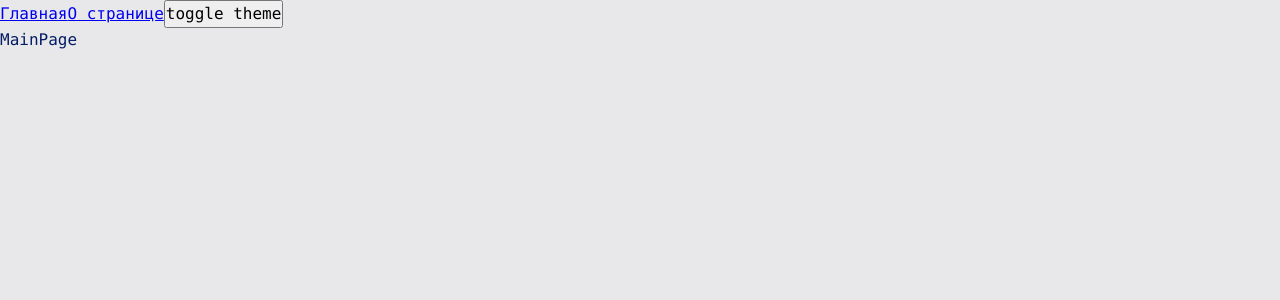
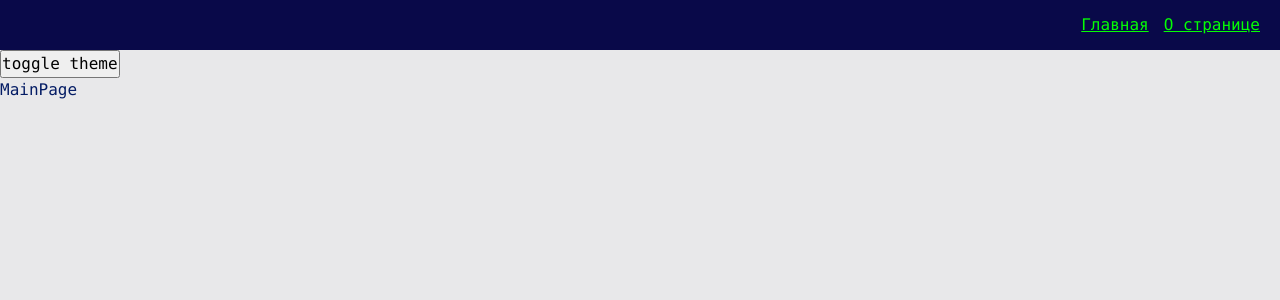
Before and after one commit to ivmuratov/frontend-course, a React app: page / in a window 1280 px wide. Shown: the top 300 px of the page. Built offline with nearby package versions, Linux system fonts and the light colour scheme.

Commit message:
add widgets/Navbar, shared/ui/AppLink

```diff
--- a/src/app/App.tsx
+++ b/src/app/App.tsx
@@ -1,17 +1,16 @@
 import { FC } from "react";
-import { Link } from "react-router-dom";
 import './styles/index.scss';
 import { useTheme } from "app/providers/ThemeProvider";
 import { classNames } from "shared/lib/classNames/classNames";
 import { AppRouter } from "app/providers/router";
+import { NavBar } from "widgets/Navbar";
 
 const App: FC = () => {
     const { theme, toggleTheme } = useTheme();
 
     return (
         <div className={classNames('app', {}, [theme])}>
-            <Link to='/'>Главная</Link>
-            <Link to='/about'>О странице</Link>
+            <NavBar />
             <button onClick={toggleTheme}>toggle theme</button>
             <AppRouter />
         </div>
--- a/src/app/styles/themes/dark.scss
+++ b/src/app/styles/themes/dark.scss
@@ -1,6 +1,9 @@
 .app.dark {
     --bg-color: #090949;
+    --inverted-bg-color: #e8e8ea;
 
     --primary-color: #049604;
     --secondary-color: #04ff04;
+    --inverted-primary-color: #041c65;
+    --inverted-secondary-color: #034dec;
 }
--- a/src/app/styles/themes/light.scss
+++ b/src/app/styles/themes/light.scss
@@ -1,6 +1,9 @@
 .app.light {
     --bg-color: #e8e8ea;
+    --inverted-bg-color: #090949;
 
     --primary-color: #041c65;
-    --secondary-color: #0449e0;
+    --secondary-color: #034dec;
+    --inverted-primary-color: #049604;
+    --inverted-secondary-color: #04ff04;
 }
--- a/src/app/styles/variables/global.scss
+++ b/src/app/styles/variables/global.scss
@@ -8,4 +8,7 @@
     --font-size-l: 24px;
     --font-line-l: 32px;
     --font-l: var(--font-size-l) / var(--font-line-l) var(--font-family-main);
+
+    //размеры
+    --navbar-height: 50px;
 }
--- a/src/shared/lib/classNames/classNames.ts
+++ b/src/shared/lib/classNames/classNames.ts
@@ -1,9 +1,9 @@
 type Mods = Record<string, string | boolean>
 
-export const classNames = (cls: string, mods: Mods, additional: string[]): string => {
+export const classNames = (cls: string, mods: Mods = {}, additional: string[] = []): string => {
     return [
         cls,
-        ...additional,
+        ...additional.filter(Boolean),
         ...Object.entries(mods).filter(([className, value]) => value)
             .map(([className]) => className),
     ].join(' ');
--- /dev/null
+++ b/src/shared/ui/AppLink/AppLink.module.scss
@@ -0,0 +1,11 @@
+.AppLink {
+    color: var(--primary-color);
+}
+
+.primary {
+    color: var(--primary-color);
+}
+
+.secondary {
+    color: var(--inverted-secondary-color)
+}
--- /dev/null
+++ b/src/shared/ui/AppLink/AppLink.tsx
@@ -0,0 +1,26 @@
+import { FC } from 'react'
+import { Link, LinkProps } from 'react-router-dom';
+import { classNames } from 'shared/lib/classNames/classNames';
+import cls from './AppLink.module.scss';
+
+export enum AppLinkTheme {
+    PRIMARY = 'primary',
+    SECONDARY = 'secondary',
+};
+
+interface AppLinkProps {
+  className?: string;
+  theme?: AppLinkTheme;
+}
+
+export const AppLink: FC<AppLinkProps & LinkProps> = ({ className,
+    children,
+    to,
+    theme = AppLinkTheme.PRIMARY,
+    ...props }) => {
+  return(
+   <Link className={classNames(cls.AppLink, {}, [className, cls[theme]])} to={to} {...props}>
+        {children}
+   </Link>
+  );
+};
--- /dev/null
+++ b/src/widgets/Navbar/index.ts
@@ -0,0 +1,3 @@
+import { NavBar } from "./ui/NavBar";
+
+export { NavBar };
--- /dev/null
+++ b/src/widgets/Navbar/ui/Navbar.module.scss
@@ -0,0 +1,16 @@
+.Navbar {
+    width: 100%;
+    height: var(--navbar-height);
+    background: var(--inverted-bg-color);
+    display: flex;
+    align-items: center;
+    padding: 20px;
+
+    .links {
+        margin-left: auto;
+    }
+
+    .mainLink {
+        margin-right: 15px;
+    }
+}
--- /dev/null
+++ b/src/widgets/Navbar/ui/Navbar.tsx
@@ -0,0 +1,23 @@
+import { FC } from 'react'
+import { classNames } from 'shared/lib/classNames/classNames';
+import { AppLink, AppLinkTheme } from 'shared/ui/AppLink/AppLink';
+import cls from './Navbar.module.scss';
+
+interface NavbarProps {
+    className?: string,
+}
+
+export const NavBar: FC<NavbarProps> = ({ className }) => {
+  return (
+    <div className={classNames(cls.Navbar, {}, [className])}>
+      <div className={cls.links}>
+        <AppLink theme={AppLinkTheme.SECONDARY} className={cls.mainLink} to='/'>
+          Главная
+        </AppLink>
+        <AppLink theme={AppLinkTheme.SECONDARY} to='/about'>
+          О странице
+        </AppLink>
+      </div>
+    </div>
+  );
+};
```
